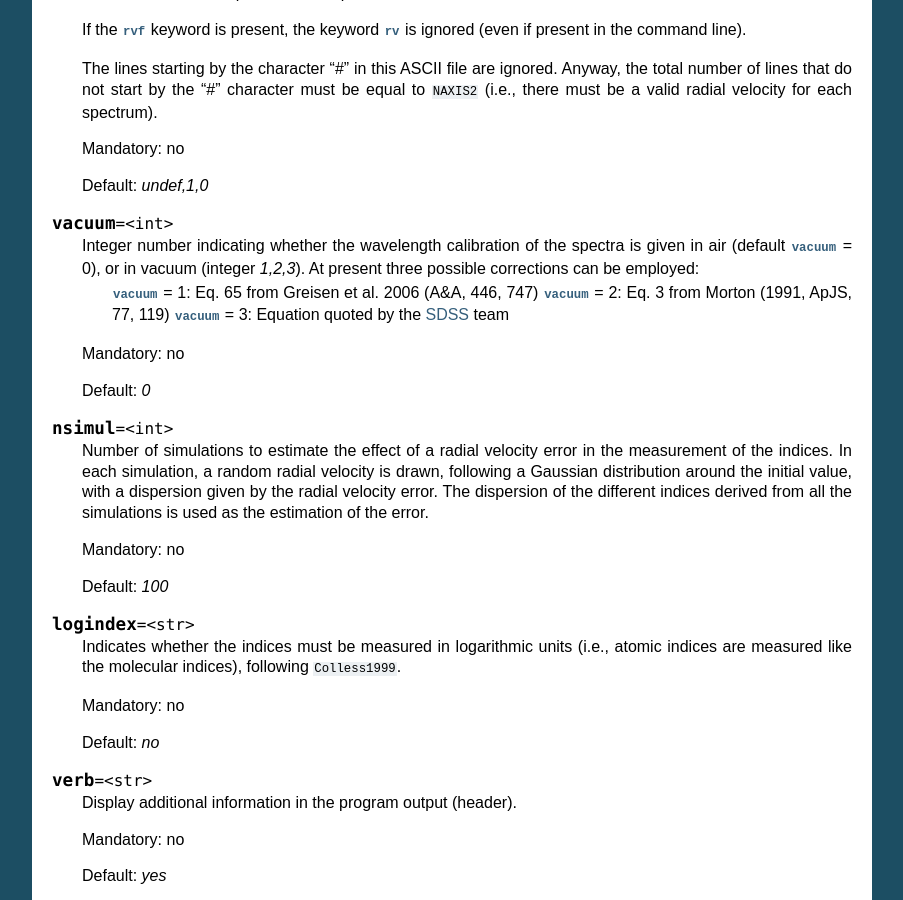
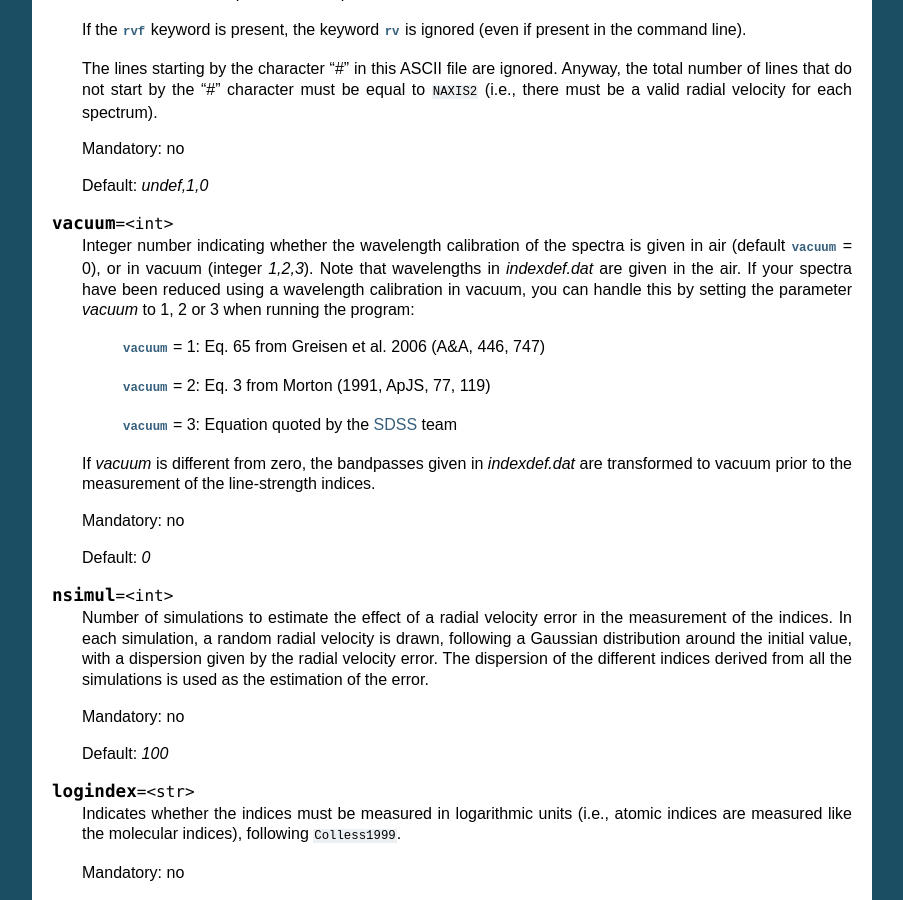
Before and after one commit to nicocardiel/indexf, a Sphinx documentation site: the page built from docs/using.rst, in a window 1280 px wide and 900 px high, scrolled down 2912 px. Shown: the whole window, without its empty margins (198-1101 px from the left). Built offline with Sphinx 7.4.7, drawn with Linux system fonts in a browser that asks for light colours; formulas are drawn with MathJax 3; cross-references to code outside the pages are shown as plain code.

Commit message:
Update documentation concerning the use of the parameter 'vacuum'

```diff
--- a/docs/conf.py
+++ b/docs/conf.py
@@ -29,8 +29,10 @@
 # Add any Sphinx extension module names here, as strings. They can be
 # extensions coming with Sphinx (named 'sphinx.ext.*') or your custom
 # ones.
-extensions = ['sphinxcontrib.bibtex',
-              'sphinx.ext.imgmath']
+extensions = ['sphinxcontrib.bibtex', 'sphinx.ext.autodoc',
+              'sphinx.ext.doctest', 'sphinx.ext.imgmath',
+              'sphinx.ext.coverage', 'sphinx.ext.intersphinx',
+              'sphinx.ext.napoleon']
 
 # Add any paths that contain templates here, relative to this directory.
 templates_path = ['_templates']
--- a/docs/examples.rst
+++ b/docs/examples.rst
@@ -159,7 +159,7 @@ In the case of the existence of an error FITS frame corresponding to the unbiase
         6     0.1979     0.0136    14.14       0.0       0.0    undef4     undef4
         7     0.2107     0.0136    14.14       0.0       0.0    undef4     undef4
 
-In this example we have employed a scaled version of the original FITS image to simulate an associated error frame (:download:`kenn92e.fits`). For this reason the signal-to-noise per Angstrom is constant. The random errors are the same in all the spectra because in the case of molecular indices (like Mg2) these errors are quite independent of absolute value of the indices. As shown in :cite:`Cardiel1998`, the error on a molecular index can be estimated as
+In this example we have employed a scaled version of the original FITS image to simulate an associated error frame (:download:`kenn92e.fits <data/kenn92e.fits>`). For this reason the signal-to-noise per Angstrom is constant. The random errors are the same in all the spectra because in the case of molecular indices (like Mg2) these errors are quite independent of absolute value of the indices. As shown in :cite:`Cardiel1998`, the error on a molecular index can be estimated as
 
 
                                             σ[Index]≈c3/SN(A),
--- a/docs/using.rst
+++ b/docs/using.rst
@@ -164,10 +164,22 @@ The following list gives a more detailed description of the keywords:
 
 .. option:: vacuum=<int>
 
-    Integer number indicating whether the wavelength calibration of the spectra is given in air (default :option:`vacuum` = 0), or in vacuum (integer *1,2,3*). At present three possible corrections can be employed:
+    Integer number indicating whether the wavelength calibration of the spectra
+    is given in air (default :option:`vacuum` = 0), or in vacuum (integer
+    *1,2,3*).  Note that wavelengths in *indexdef.dat* are given in the air. If
+    your spectra have been reduced using a wavelength calibration in vacuum,
+    you can handle this by setting the parameter `vacuum` to 1, 2 or 3 when
+    running the program:
+
         :option:`vacuum` = 1: Eq. 65 from Greisen et al. 2006 (A&A, 446, 747)
+
         :option:`vacuum` = 2: Eq. 3 from Morton (1991, ApJS, 77, 119)
+
         :option:`vacuum` = 3: Equation quoted by the `SDSS <http://www.sdss.org/dr7/products/spectra/vacwavelength.html>`_ team
+
+    If `vacuum` is different from zero, the bandpasses given in *indexdef.dat*
+    are transformed to vacuum prior to the measurement of the line-strength
+    indices.
 
     Mandatory: no
 
```
Also changed, not shown: docs/description.rst (+8 -1 lines), 1 other file.
